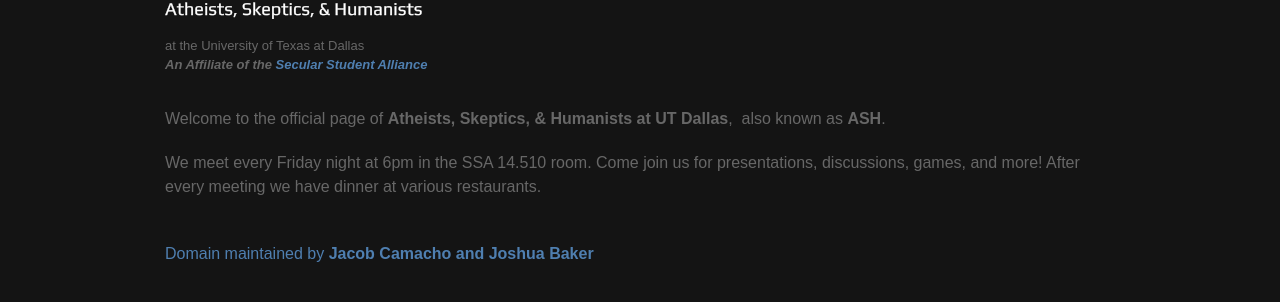
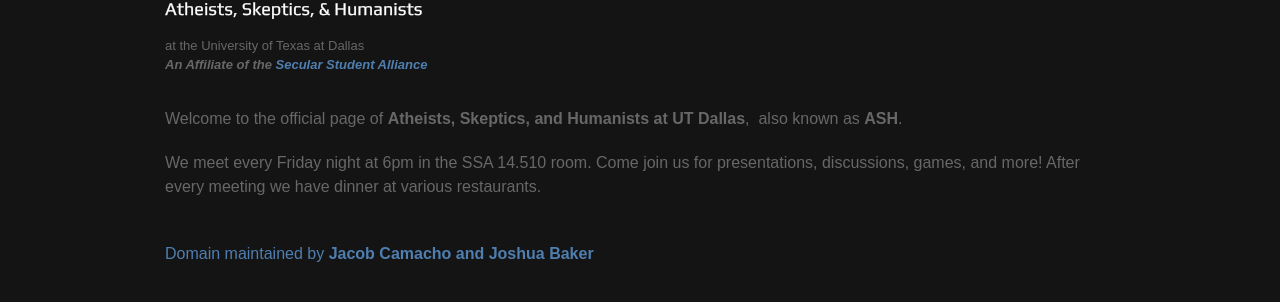
Before and after one commit to utdash/ASH-Website, a Jekyll site: the page built from index.html, in a window 1280 px wide. Shown: the part 530-832 px from the top of the page. Built offline with Jekyll 4.4.1, drawn with Linux system fonts in a browser that asks for light colours.

Commit message:
I fixed the oxford comma / ampersand situation.

```diff
--- a/index.html
+++ b/index.html
@@ -12,7 +12,7 @@
 					Alliance</a></em></strong></div>
 
 	<div class="paragraph" style="text-align:left;"><br />
-		<font size="3">Welcome to the official page of <strong>Atheists, Skeptics, &amp; Humanists at UT Dallas</strong>,
+		<font size="3">Welcome to the official page of <strong>Atheists, Skeptics, and Humanists at UT Dallas</strong>,
 			&nbsp;also known as <strong>ASH</strong>.</font><br /><br />
 		<font size="3">We meet every Friday night at 6pm in the SSA 14.510 room. Come join us for presentations,
 			discussions, games, and more! After every meeting we have dinner at various restaurants.</font><br />
```
